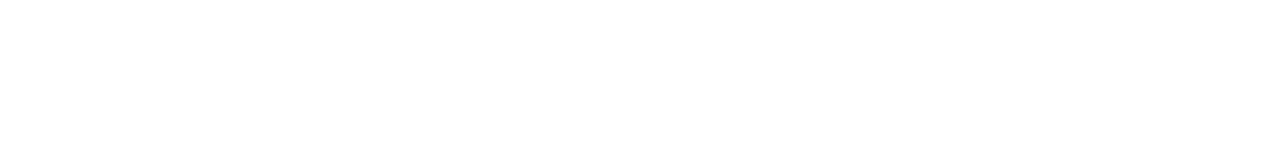
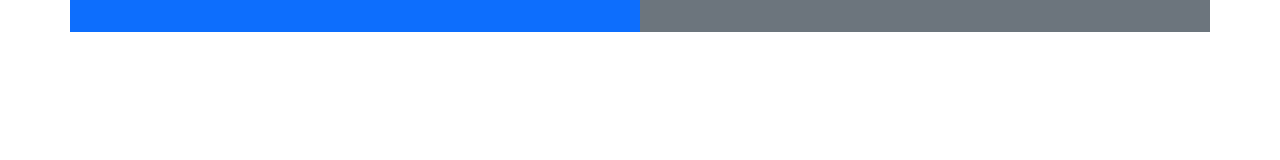
Before and after one commit to GustavoRSenai/Bootstrap_Intro_GustavoRodrigues, a plain HTML site: page ex2_sistema-grid/ex2.html in a window 1280 px wide. Drawn offline with nearby package versions, Linux system fonts and the light colour scheme.

Commit message:
teste grid

```diff
--- a/ex2_sistema-grid/ex2.html
+++ b/ex2_sistema-grid/ex2.html
@@ -8,9 +8,16 @@
 </head>
 <body>
 
+    <div class="container-xl">
+        <div class="row">
+            <div class="col-sm-6 bg-primary text-white p-3">
 
-    <!-- 1ª Digitação (Aqui) -->
+            </div>
+            <div class="col-sm-6 bg-secondary text-white p-3">
 
+            </div>
+        </div>
+    </div>
 
     <script src="https://cdn.jsdelivr.net/npm/bootstrap@5.3.0/dist/js/bootstrap.bundle.min.js"></script>
 </body>
```
